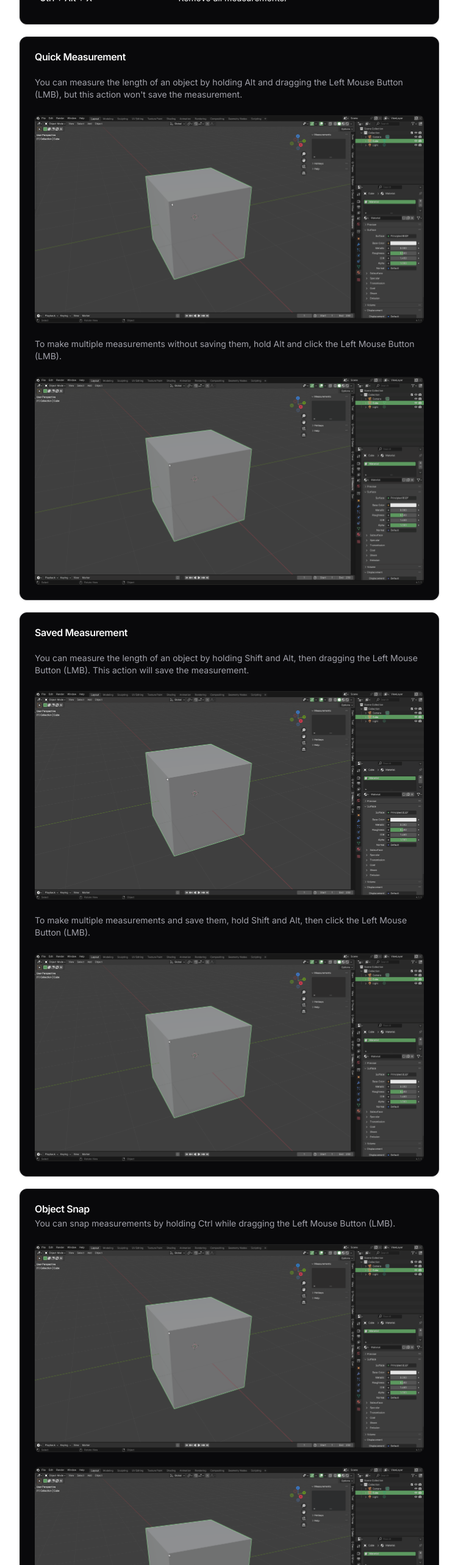
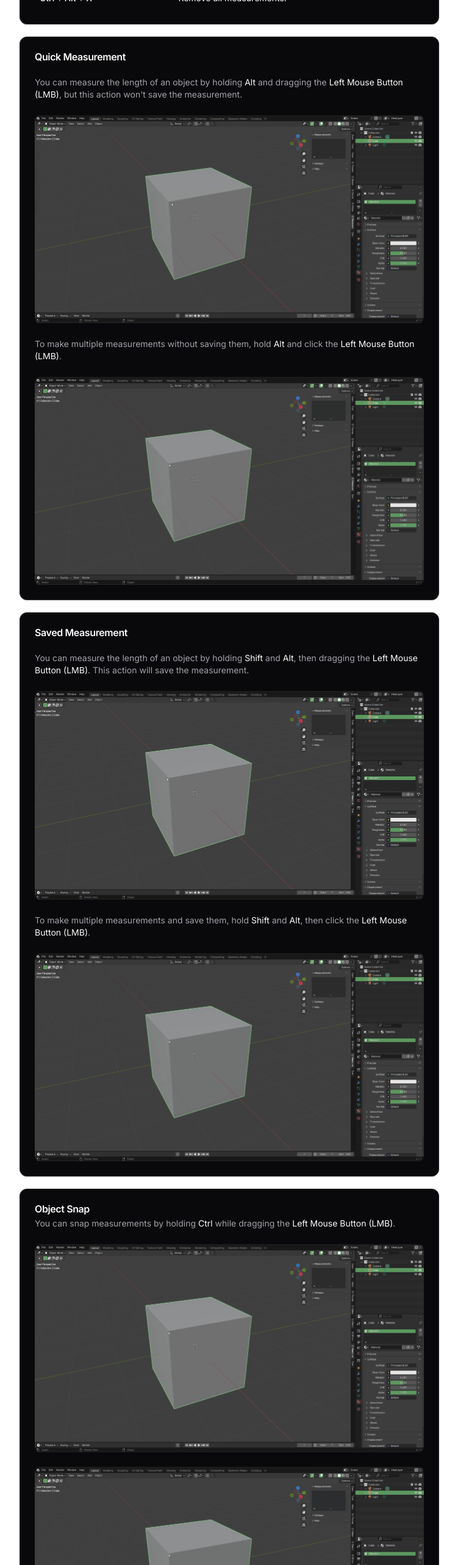
Before and after one commit to B3dHub/addons, a Next.js app: page /quick-measure in a window 1280 px wide. Shown: the part 1040-3606 px from the top of the page at 61% size, without its empty margins (264-1015 px from the left). Built offline with nearby package versions, Linux system fonts and the light colour scheme.

Commit message:
Fixed: typos

```diff
--- a/app/quick-baker/page.tsx
+++ b/app/quick-baker/page.tsx
@@ -459,13 +459,13 @@ export default function QuickBakerPage() {
         </CardHeader>
         <CardContent>
           <CardDescription>
-            Only works with <span>Principled BSDF, Mix Shader</span>, and{" "}
-            <span>Add Shader</span> nodes.
+            Only works with <span>Principled BSDF</span>,{" "}
+            <span>Mix Shader</span>, and <span>Add Shader</span> nodes.
           </CardDescription>
         </CardContent>
         <CardFooter>
           <CardDescription>
-            If you encounter the <span>'Out of Memory'</span> error you should
+            If you encounter the <span>Out of Memory</span> error you should
             lower the processes count to 1-2 in the Global Bake panel. The
             higher process count is useful when baking low-resolution maps (e.g.
             1K).
--- a/app/quick-interface/page.tsx
+++ b/app/quick-interface/page.tsx
@@ -42,7 +42,7 @@ export default function QuickInterfacePage() {
           <CardDescription>
             Quick Interface is a simple yet powerful addon that enables you to
             manage work areas with ease. It's a must-have for any Blender user.
-            You can switch, duplicate, split, join, and swap areas with hotkeys.
+            You can switch, duplicate, split, join, and swap area with hotkeys.
           </CardDescription>
         </CardContent>
         <CardContent>
@@ -73,19 +73,19 @@ export default function QuickInterfacePage() {
             </TableHeader>
             <TableBody>
               <TableRow>
-                <TableCell className="font-medium">Switch Areas</TableCell>
+                <TableCell className="font-medium">Switch Area</TableCell>
               </TableRow>
               <TableRow>
-                <TableCell className="font-medium">Duplicate Areas</TableCell>
+                <TableCell className="font-medium">Split Area</TableCell>
               </TableRow>
               <TableRow>
-                <TableCell className="font-medium">Split Areas</TableCell>
+                <TableCell className="font-medium">Duplicate Area</TableCell>
               </TableRow>
               <TableRow>
-                <TableCell className="font-medium">Join Areas</TableCell>
+                <TableCell className="font-medium">Join Area</TableCell>
               </TableRow>
               <TableRow>
-                <TableCell className="font-medium">Swap Areas</TableCell>
+                <TableCell className="font-medium">Swap Area</TableCell>
               </TableRow>
             </TableBody>
           </Table>
@@ -111,29 +111,29 @@ export default function QuickInterfacePage() {
             <TableBody>
               <TableRow>
                 <TableCell className="font-medium">Shift + Space</TableCell>
-                <TableCell>Switch Areas</TableCell>
-              </TableRow>
-              <TableRow>
-                <TableCell className="font-medium">Alt + Space</TableCell>
-                <TableCell>Duplicate Areas</TableCell>
+                <TableCell>Switch Area</TableCell>
               </TableRow>
               <TableRow>
                 <TableCell className="font-medium">
                   Shift + Ctrl + Space
                 </TableCell>
-                <TableCell>Split Areas</TableCell>
+                <TableCell>Split Area</TableCell>
+              </TableRow>
+              <TableRow>
+                <TableCell className="font-medium">Alt + Space</TableCell>
+                <TableCell>Duplicate Area</TableCell>
               </TableRow>
               <TableRow>
                 <TableCell className="font-medium">
                   Shift + Alt + Space
                 </TableCell>
-                <TableCell>Join Areas</TableCell>
+                <TableCell>Join Area</TableCell>
               </TableRow>
               <TableRow>
                 <TableCell className="font-medium">
                   Shift + Ctrl + Alt + Space
                 </TableCell>
-                <TableCell>Swap Areas</TableCell>
+                <TableCell>Swap Area</TableCell>
               </TableRow>
             </TableBody>
           </Table>
@@ -142,9 +142,9 @@ export default function QuickInterfacePage() {
 
       <Card>
         <CardHeader>
-          <CardTitle>Switch Areas</CardTitle>
+          <CardTitle>Switch Area</CardTitle>
           <CardDescription>
-            Switch areas using the hotkey <span>Shift + Space</span>. Select an
+            Switch area using the hotkey <span>Shift + Space</span>. Select an
             area from the pie menu.
           </CardDescription>
         </CardHeader>
@@ -162,9 +162,39 @@ export default function QuickInterfacePage() {
 
       <Card>
         <CardHeader>
-          <CardTitle>Duplicate Areas</CardTitle>
+          <CardTitle>Split Area</CardTitle>
           <CardDescription>
-            Duplicate areas using the hotkey <span>Alt + Space</span>. Select an
+            Split area using the hotkey <span>Shift + Ctrl + Space</span>.
+            Select an area from the pie menu. You can split the area vertically
+            or horizontally with the mouse wheel.
+          </CardDescription>
+          <CardDescription>
+            <span>Mouse Wheel Up</span> : Split Vertically
+          </CardDescription>
+          <CardDescription>
+            <span>Mouse Wheel Down</span> : Split Horizontally
+          </CardDescription>
+          <CardDescription>
+            <span>Ctrl</span> : Split Snap
+          </CardDescription>
+        </CardHeader>
+        <CardContent>
+          <Image
+            className="rounded-lg w-full"
+            src="./images/quick-interface/area_split.gif"
+            alt=""
+            width={600}
+            height={325}
+            unoptimized
+          />
+        </CardContent>
+      </Card>
+
+      <Card>
+        <CardHeader>
+          <CardTitle>Duplicate Area</CardTitle>
+          <CardDescription>
+            Duplicate area using the hotkey <span>Alt + Space</span>. Select an
             area from the pie menu. This will open a new window with the
             selected area.
           </CardDescription>
@@ -183,36 +213,9 @@ export default function QuickInterfacePage() {
 
       <Card>
         <CardHeader>
-          <CardTitle>Split Areas</CardTitle>
+          <CardTitle>Join Area</CardTitle>
           <CardDescription>
-            Split areas using the hotkey <span>Shift + Ctrl + Space</span>.
-            Select an area from the pie menu. You can also split the area
-            vertically or horizontally with the mouse wheel.
-          </CardDescription>
-          <CardDescription>
-            <span>Mouse Wheel Up</span>: Split Vertically
-          </CardDescription>
-          <CardDescription>
-            <span>Mouse Wheel Down</span>: Split Horizontally
-          </CardDescription>
-        </CardHeader>
-        <CardContent>
-          <Image
-            className="rounded-lg w-full"
-            src="./images/quick-interface/area_split.gif"
-            alt=""
-            width={600}
-            height={325}
-            unoptimized
-          />
-        </CardContent>
-      </Card>
-
-      <Card>
-        <CardHeader>
-          <CardTitle>Join Areas</CardTitle>
-          <CardDescription>
-            Join areas using the hotkey <span>Shift + Alt + Space</span>.
+            Join area using the hotkey <span>Shift + Alt + Space</span>.
           </CardDescription>
         </CardHeader>
         <CardContent>
@@ -229,9 +232,9 @@ export default function QuickInterfacePage() {
 
       <Card>
         <CardHeader>
-          <CardTitle>Swap Areas</CardTitle>
+          <CardTitle>Swap Area</CardTitle>
           <CardDescription>
-            Swap areas using the hotkey <span>Shift + Ctrl + Alt + Space</span>.
+            Swap area using the hotkey <span>Shift + Ctrl + Alt + Space</span>.
           </CardDescription>
         </CardHeader>
         <CardContent>
--- a/app/quick-measure/page.tsx
+++ b/app/quick-measure/page.tsx
@@ -179,9 +179,9 @@ export default function QuickMeasurePage() {
         </CardHeader>
         <CardContent>
           <CardDescription>
-            You can measure the length of an object by holding Alt and dragging
-            the Left Mouse Button (LMB), but this action won't save the
-            measurement.
+            You can measure the length of an object by holding <span>Alt</span>{" "}
+            and dragging the <span>Left Mouse Button (LMB)</span>, but this
+            action won't save the measurement.
           </CardDescription>
         </CardContent>
         <CardContent>
@@ -196,8 +196,8 @@ export default function QuickMeasurePage() {
         </CardContent>
         <CardContent>
           <CardDescription>
-            To make multiple measurements without saving them, hold Alt and
-            click the Left Mouse Button (LMB).
+            To make multiple measurements without saving them, hold{" "}
+            <span>Alt</span> and click the <span>Left Mouse Button (LMB)</span>.
           </CardDescription>
         </CardContent>
         <CardContent>
@@ -218,8 +218,9 @@ export default function QuickMeasurePage() {
         </CardHeader>
         <CardContent>
           <CardDescription>
-            You can measure the length of an object by holding Shift and Alt,
-            then dragging the Left Mouse Button (LMB). This action will save the
+            You can measure the length of an object by holding{" "}
+            <span>Shift</span> and <span>Alt</span>, then dragging the{" "}
+            <span>Left Mouse Button (LMB)</span>. This action will save the
             measurement.
           </CardDescription>
         </CardContent>
@@ -235,8 +236,9 @@ export default function QuickMeasurePage() {
         </CardContent>
         <CardContent>
           <CardDescription>
-            To make multiple measurements and save them, hold Shift and Alt,
-            then click the Left Mouse Button (LMB).
+            To make multiple measurements and save them, hold <span>Shift</span>{" "}
+            and <span>Alt</span>, then click the{" "}
+            <span>Left Mouse Button (LMB)</span>.
           </CardDescription>
         </CardContent>
         <CardContent>
@@ -255,8 +257,8 @@ export default function QuickMeasurePage() {
         <CardHeader>
           <CardTitle>Object Snap</CardTitle>
           <CardDescription>
-            You can snap measurements by holding Ctrl while dragging the Left
-            Mouse Button (LMB).
+            You can snap measurements by holding <span>Ctrl</span> while
+            dragging the <span>Left Mouse Button (LMB)</span>.
           </CardDescription>
         </CardHeader>
         <CardContent>
--- a/components/data.tsx
+++ b/components/data.tsx
@@ -35,6 +35,13 @@ export const Data = [
     info: "Interface",
   },
   {
+    productURL: "/camera-preview",
+    imageURL: "./images/camera-preview/thumb.png",
+    title: "Camera Preview",
+    price: "$10",
+    info: "3D View",
+  },
+  {
     productURL: "/blender-to-unity",
     imageURL: "./images/blender-to-unity/thumb.png",
     title: "Blender to Unity",
@@ -56,13 +63,6 @@ export const Data = [
     info: "Export",
   },
   {
-    productURL: "/camera-preview",
-    imageURL: "./images/camera-preview/thumb.png",
-    title: "Camera Preview",
-    price: "$10",
-    info: "3D View",
-  },
-  {
     productURL: "/quick-replace",
     imageURL: "./images/quick-replace/thumb.png",
     title: "Quick Replace",
--- a/components/other-addons.tsx
+++ b/components/other-addons.tsx
@@ -26,7 +26,7 @@ export default function OtherAddons({ active }: { active?: boolean }) {
               aria-label={item.title}
             >
               <img
-                className={`rounded-lg ${
+                className={`rounded-lg transition-all hover:scale-105 ${
                   active ? "border-4 border-primary" : ""
                 }`}
                 src={item.imageURL}
```
Also changed, not shown: components/affiliate.tsx (+4 -5 lines).
